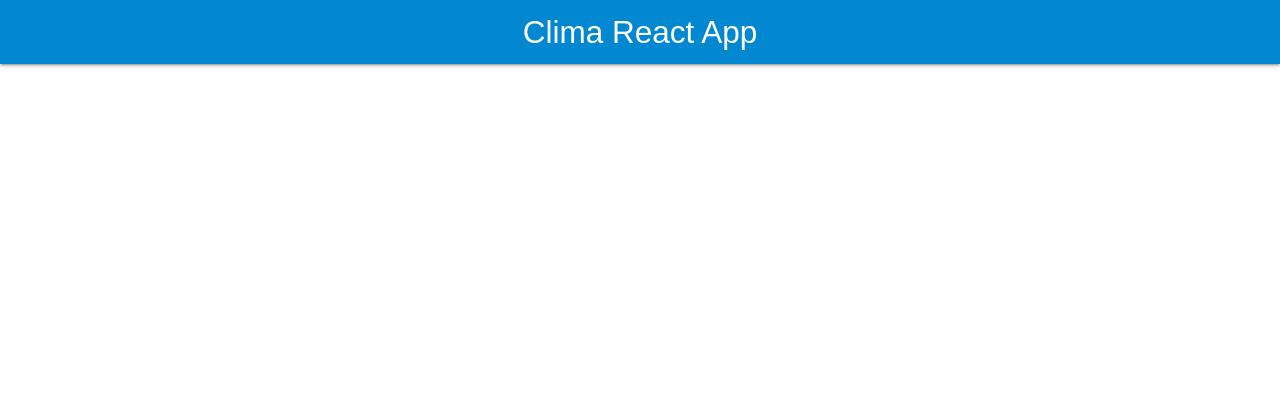
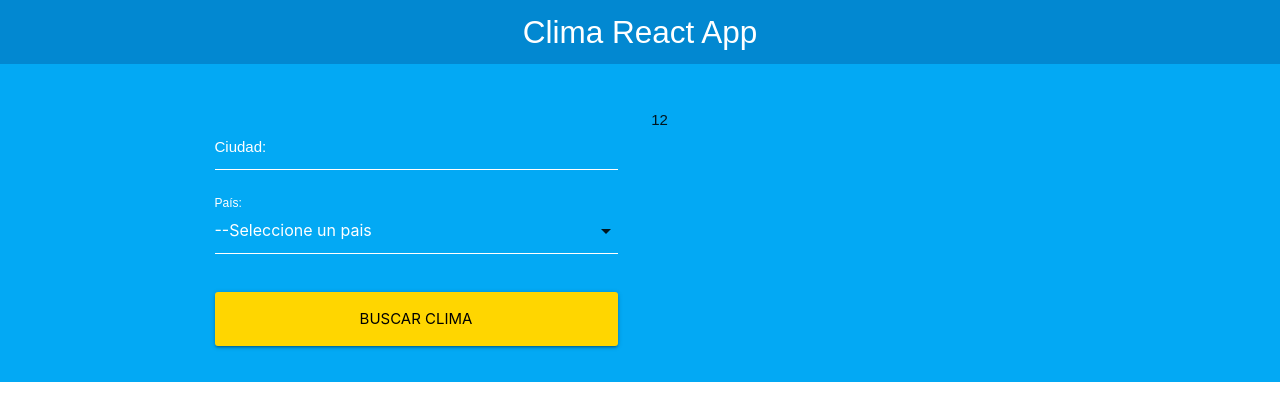
Before and after one commit to santiagoquinteroguarin/Weather-react-app, a React (Create React App) app: page / in a window 1280 px wide. Shown: the top 420 px of the page. Built offline with nearby package versions, Linux system fonts and the light colour scheme.

Commit message:
Creating component Form and get values, Creating state

```diff
--- a/src/App.js
+++ b/src/App.js
@@ -1,5 +1,6 @@
 import React, { Fragment } from 'react';
 import Header from './components/Header';
+import Form from './components/Form';
 
 function App() {
   return (
@@ -7,6 +8,21 @@ function App() {
       <Header
         titleHeader="Clima React App"
       />
+
+      <div className="container-form">
+        <div className="container">
+          <div className="row">
+            <div className="col m6 s12">
+              <Form
+
+              />
+            </div>
+            <div className="col m6 s12">
+              12
+            </div>
+          </div>
+        </div>
+      </div>
     </Fragment>
   );
 }
--- /dev/null
+++ b/src/components/Form.js
@@ -0,0 +1,89 @@
+import React, {useState} from 'react';
+
+const Form = () => {
+
+    // ?1. state of form
+    const [search, setSavedSearch] = useState({
+        city: '',
+        country: '',
+    });
+
+    // ?5.
+    const [error, setSavedError] = useState(false);
+
+    // ?2. extract
+    const { city, country } = search;
+
+    // ?3. coloca los elementos en el state
+    const handleChange = e => {
+        // ?4. update state
+        setSavedSearch({
+            ...search,
+            [e.target.name] : e.target.value
+        });
+    }
+
+    // ?4.
+    const handleSubmit = e => {
+        e.preventDefault();
+
+        // ?5. validation
+        if(city.trim() === '' || country.trim() === '') {
+            setSavedError(true);
+            return;
+        }
+
+        setSavedError(false);
+
+        // ?6. send to main component
+    }
+
+    return (
+        <form onSubmit={handleSubmit}>
+
+            {error ? <p className="red darken-4 error">Todos los campos son obligatorios</p> : null}
+
+            <div className="input-field col s12">
+                <input
+                    type="text"
+                    name="city"
+                    id="city"
+                    value={city}
+                    onChange={handleChange}
+                />
+
+                <label htmlFor="city">Ciudad: </label>
+            </div>
+
+            <div className="input-field col s12">
+                <select
+                    name="country"
+                    id="country"
+                    value={country}
+                    onChange={handleChange}
+                >
+                    <option value="">--Seleccione un pais</option>
+                    <option value="US">Estados Unidos</option>
+                    <option value="MX">México</option>
+                    <option value="AR">Argentina</option>
+                    <option value="CO">Colombia</option>
+                    <option value="CR">Costa Rica</option>
+                    <option value="ES">España</option>
+                    <option value="PE">Perú</option>
+                </select>
+
+                <label htmlFor="country">País: </label>
+            </div>
+
+            <div className="input-field col s12">
+                <input
+                    type="submit"
+                    value="Buscar Clima"
+                    className="waves-effect waves-light btn-large btn-block yellow accent-4"
+                />
+            </div>
+        </form>
+    );
+}
+
+export default Form;
--- a/src/index.css
+++ b/src/index.css
@@ -3,11 +3,13 @@ body {
   padding: 0;
   font-family: sans-serif;
 }
+
 nav .brand-logo {
   display: block;
   text-align: center;
   position: relative;
 }
+
 .input-field label {
   color: white;
 }
@@ -25,26 +27,31 @@ input[type=text]:not(.browser-default) {
   border-bottom: 1px solid white;
   color: white;
 }
+
 input[type=text]:not(.browser-default):focus:not([readonly]) {
   border-bottom: 1px solid white;
   -webkit-box-shadow: 0 1px 0 0 white;
   box-shadow: 0 1px 0 0 white;
 }
+
 input[type=text]:not(.browser-default):focus:not([readonly]) + label {
   color: white;
 }
 
-.contenedor-form {
+.container-form {
   padding: 3rem 0 1px 0;
   background-color: #03a9f4;
 }
+
 .mensaje {
   text-align: center;
   font-size: 2rem;
 }
+
 .buscador i {
   width: 100%;
 }
+
 .error {
   padding: 1rem!important;
   color:white;
@@ -52,17 +59,21 @@ input[type=text]:not(.browser-default):focus:not([readonly]) + label {
   text-align: center;
   text-emphasis: left;
 }
+
 .card-panel h2 {
   font-size: 1.6rem;
   text-align: center;
 }
+
 .card-panel p {
   text-align: center;
   font-size: 1.4rem;
 }
+
 .temperatura {
   font-size: 4rem!important
 }
+
 .temperatura span {
   font-size: 2rem!important;
   vertical-align: super;
```
Also changed, not shown: 1 other file (tests, documents, lock files or other folders).
